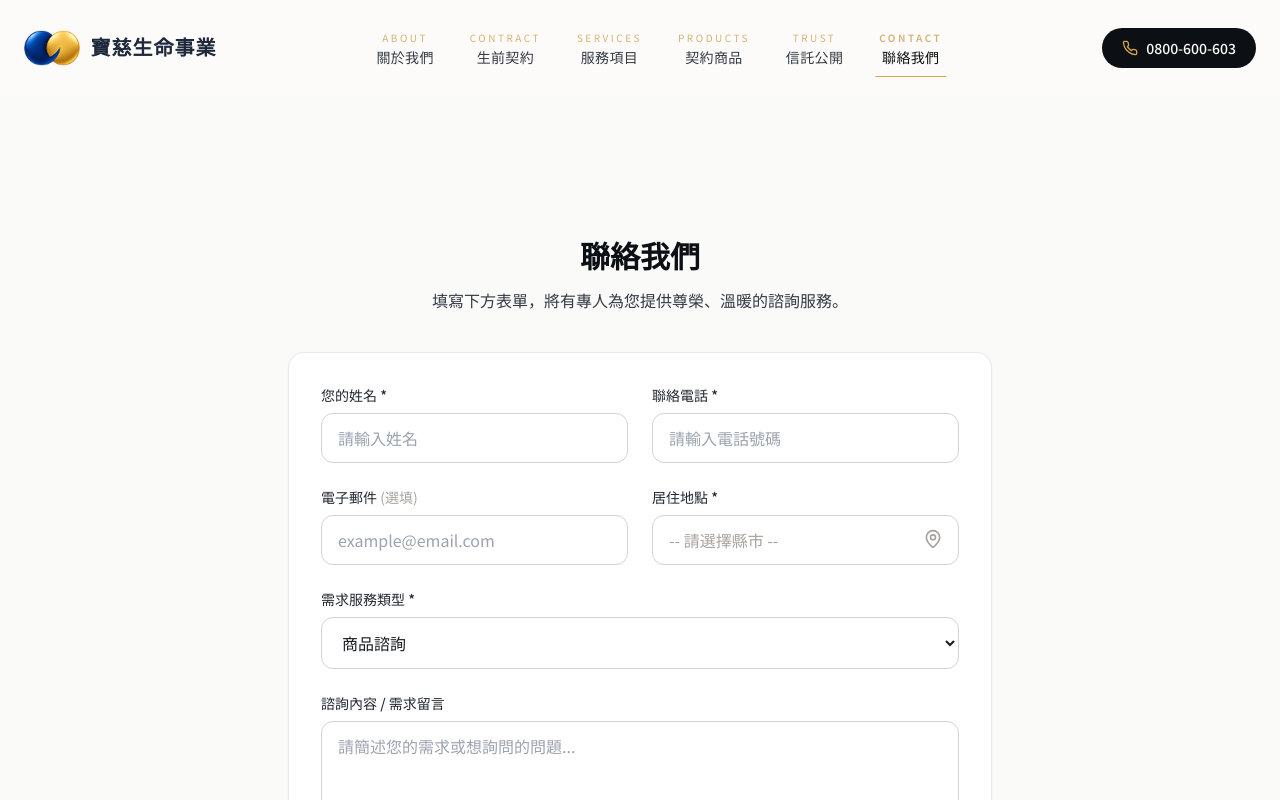
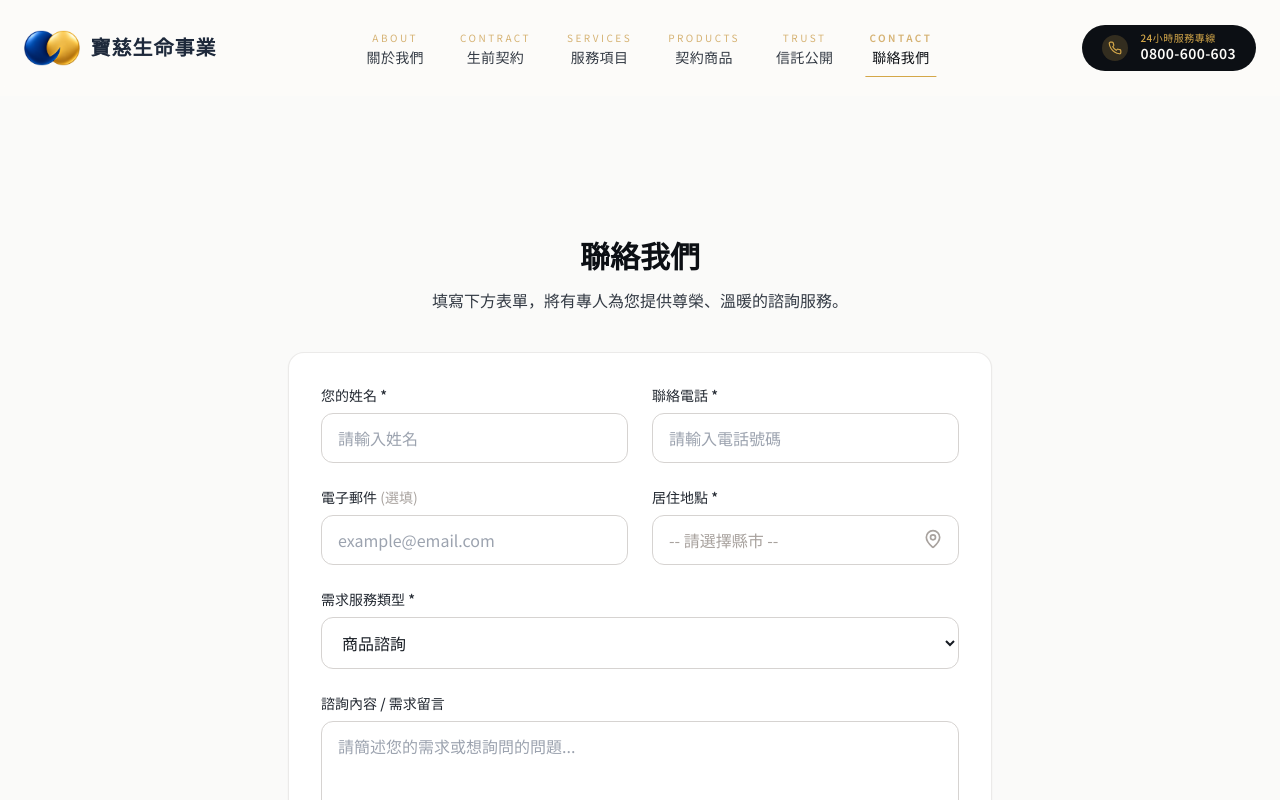
Before and after one commit to m9606286/baoci-life-website, a React (Vite) app: page /contact in a window 1280 px wide. Shown: the top 800 px of the page. Built offline with nearby package versions, Linux system fonts and the light colour scheme.

Commit message:
Update Header.tsx

```diff
--- a/src/components/Header.tsx
+++ b/src/components/Header.tsx
@@ -57,9 +57,13 @@ export default function Header() {
                     <span className="text-sm font-medium tracking-wide mt-0.5">
                       {link.label}
                     </span>
+
+                    {/* 金色底線：當前頁面顯示；若滑鼠懸停其他項目時，該項目展開底線 */}
                     <span
                       className={`absolute -bottom-0.5 left-1/2 -translate-x-1/2 h-px bg-gold-400 transition-all duration-300 ${
-                        isActive ? 'w-3/4' : 'w-0 group-hover:w-3/4'
+                        isActive
+                          ? 'w-3/4 opacity-100'
+                          : 'w-0 opacity-0 group-hover:w-3/4 group-hover:opacity-100'
                       }`}
                     />
                   </>
@@ -68,13 +72,22 @@ export default function Header() {
             ))}
           </nav>
 
-          {/* Phone CTA (desktop) */}
+          {/* Phone CTA (desktop) - 增加 24小時服務專線標籤 */}
           <a
             href="tel:0800-600-603"
-            className="hidden lg:flex items-center gap-2 px-5 py-2.5 rounded-full bg-ink-900 text-ivory-50 hover:bg-ink-800 transition-all hover:shadow-lg group"
+            className="hidden lg:flex items-center gap-3 px-5 py-2 rounded-full bg-ink-900 text-ivory-50 hover:bg-ink-800 transition-all hover:shadow-lg group"
           >
-            <Phone className="w-4 h-4 text-gold-400 group-hover:scale-110 transition-transform" />
-            <span className="text-sm font-medium">0800-600-603</span>
+            <div className="p-1.5 rounded-full bg-gold-400/20 text-gold-400 group-hover:bg-gold-400 group-hover:text-ink-950 transition-colors">
+              <Phone className="w-3.5 h-3.5 group-hover:scale-110 transition-transform" />
+            </div>
+            <div className="flex flex-col text-left">
+              <span className="text-[10px] text-gold-400 font-medium tracking-wider leading-none">
+                24小時服務專線
+              </span>
+              <span className="text-sm font-semibold tracking-wide mt-0.5 leading-tight">
+                0800-600-603
+              </span>
+            </div>
           </a>
 
           {/* Mobile menu button */}
@@ -105,10 +118,13 @@ export default function Header() {
             ))}
             <a
               href="tel:0800-600-603"
-              className="mt-4 flex items-center justify-center gap-2 py-3 rounded-full bg-ink-900 text-ivory-50"
+              className="mt-4 flex items-center justify-center gap-3 py-3 rounded-full bg-ink-900 text-ivory-50"
             >
               <Phone className="w-4 h-4 text-gold-400" />
-              <span className="font-medium">0800-600-603</span>
+              <div className="flex flex-col items-start">
+                <span className="text-[10px] text-gold-400 leading-none">24小時服務專線</span>
+                <span className="font-semibold text-sm leading-tight">0800-600-603</span>
+              </div>
             </a>
           </nav>
         </div>
```
